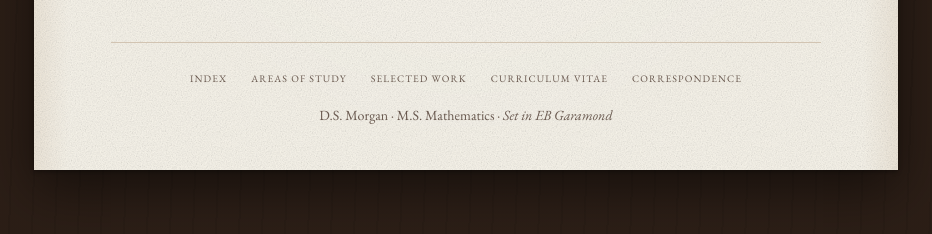
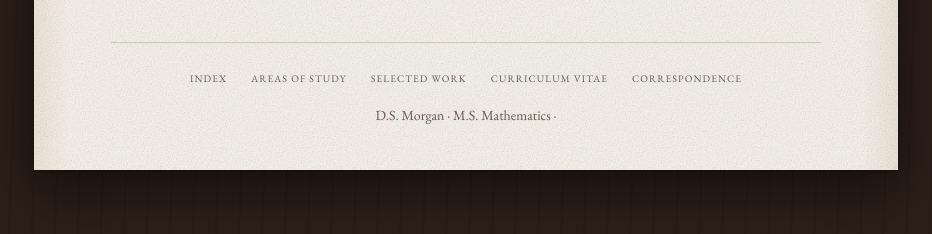
Before and after one commit to dsmorgancodes/dsmorgan-site, a Flask app: page /admin in a window 1280 px wide. Shown: the part 691-925 px from the top of the page, without its empty margins (174-1106 px from the left). Run offline with Flask 3, Linux system fonts and the light colour scheme; the visitor is signed in with stand-in values (Sample User, id 1); data that the repository does not hold is empty; parts of the project's set-up code (start-up, migrations or seed data) failed here and were passed over; some libraries are stand-ins or nearby versions.

Commit message:
Updated site footer

```diff
--- a/app/templates/base.html
+++ b/app/templates/base.html
@@ -65,7 +65,7 @@
             {% endfor %}
           </ul>
         </nav>
-        <p>D.S. Morgan &middot; M.S. Mathematics &middot; <em>Set in EB Garamond</em></p>
+        <p>D.S. Morgan &middot; M.S. Mathematics &middot; </p>
       </footer>
     </div>
   </body>
```
